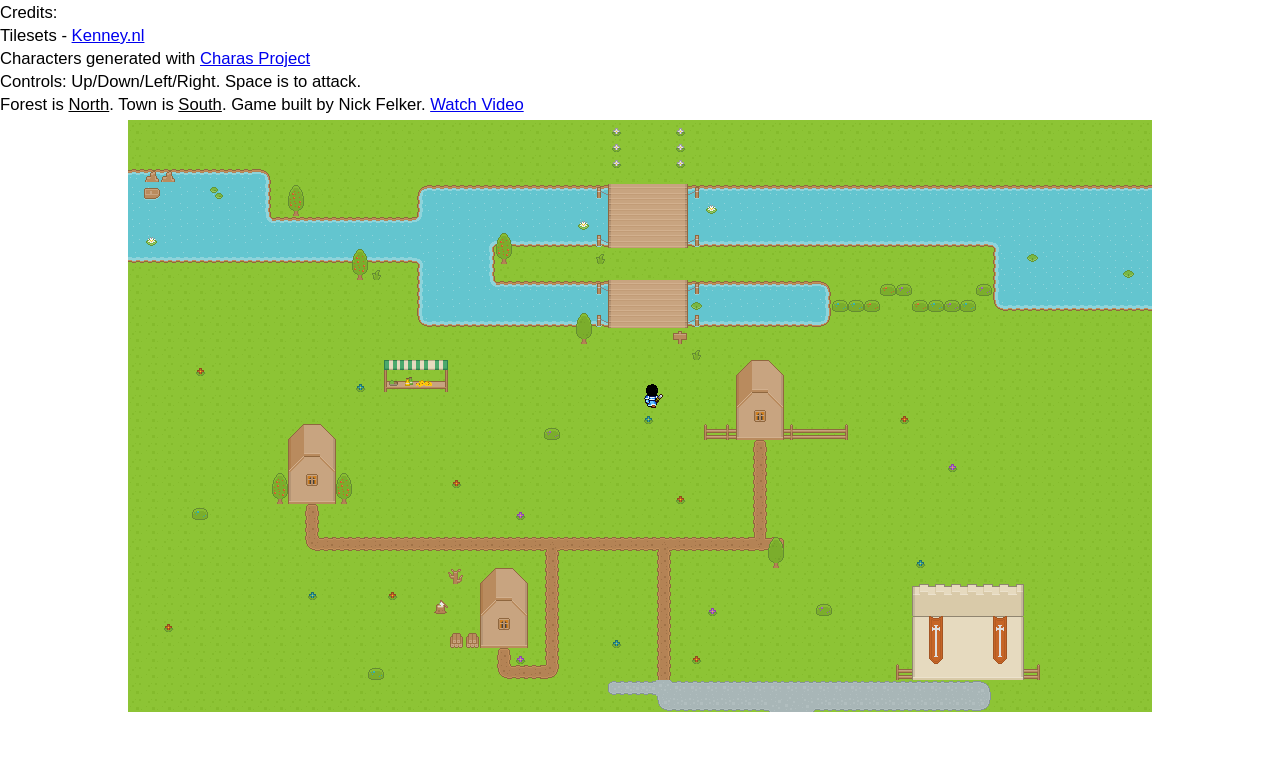
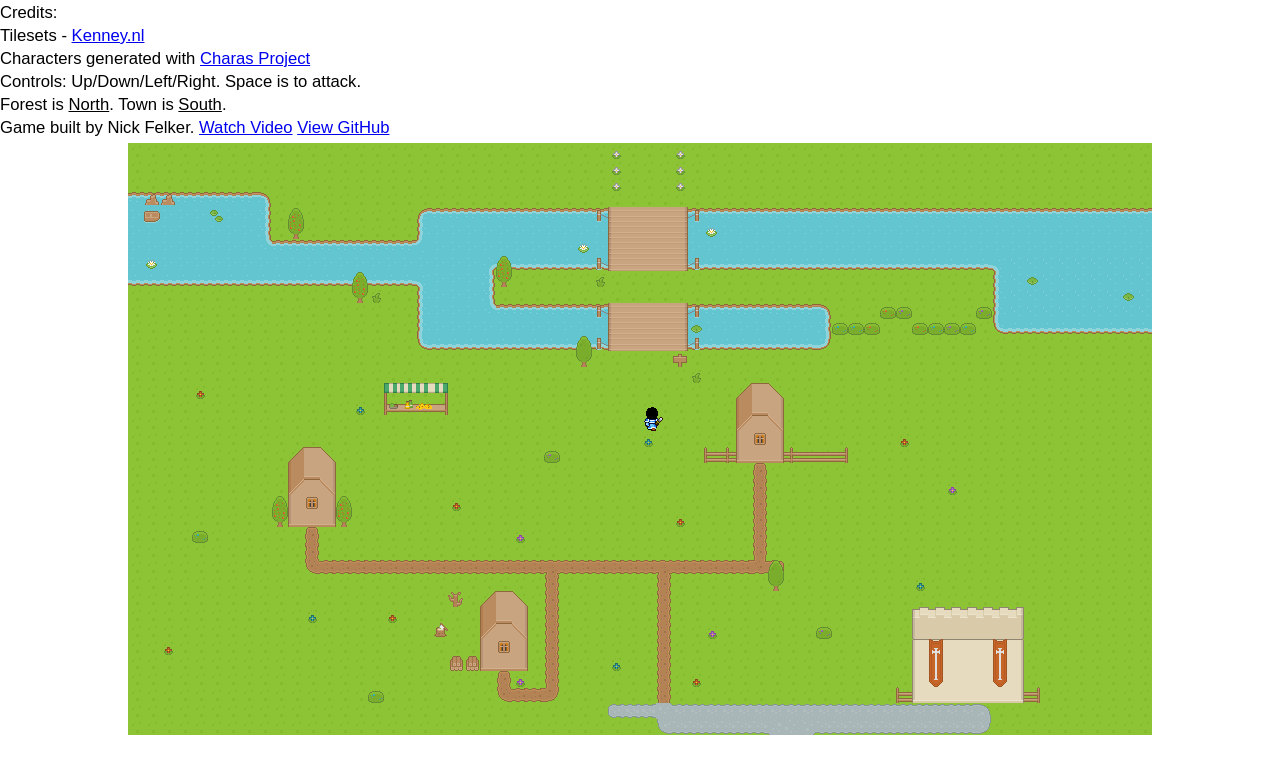
Before and after one commit to Fleker/cacaphony-of-the-wild, a plain HTML site: page index.html in a window 1280 px wide. Drawn offline with Linux system fonts and the light colour scheme; no server answers.

Commit message:
Adds GitHub link

```diff
--- a/index.html
+++ b/index.html
@@ -15,8 +15,8 @@
         Tilesets - <a href='https://opengameart.org/content/roguelikerpg-pack-1700-tiles' target="_blank">Kenney.nl</a><br>
         Characters generated with <a href='http://charas-project.net/charas2/index.php' target="_blank">Charas Project</a><br>
         Controls: Up/Down/Left/Right. Space is to attack.<br>
-        Forest is <u>North</u>. Town is <u>South</u>.
-        Game built by Nick Felker. <a href='https://www.youtube.com/watch?v=-tQwL0ZnO4Y' target="_blank">Watch Video</a>
+        Forest is <u>North</u>. Town is <u>South</u>.<br>
+        Game built by Nick Felker. <a href='https://www.youtube.com/watch?v=-tQwL0ZnO4Y' target="_blank">Watch Video</a> <a href='http://github.com/fleker/cacaphony-of-the-wild' target="_blank">View GitHub</a>
     </small>
 </body>
 </html>
```
